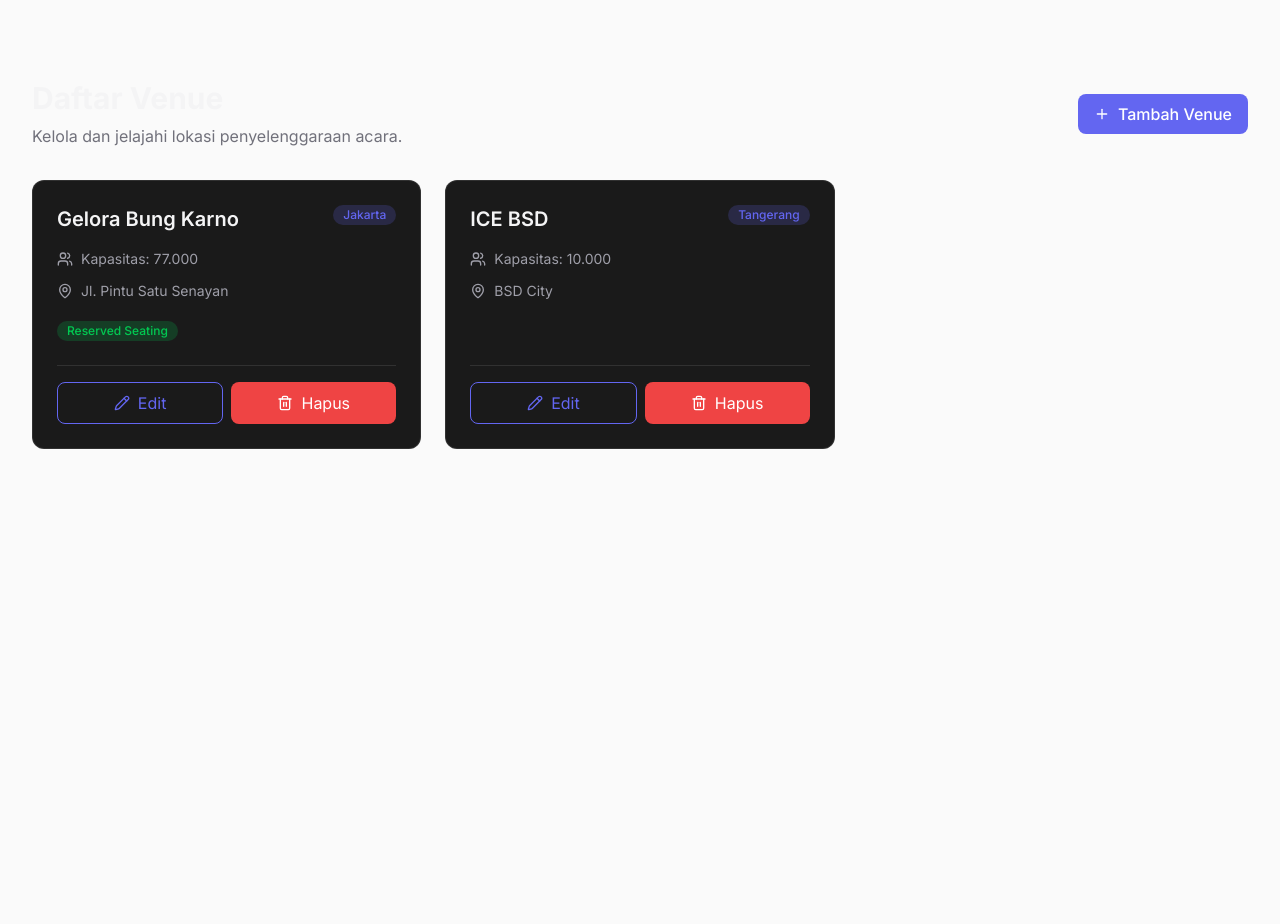
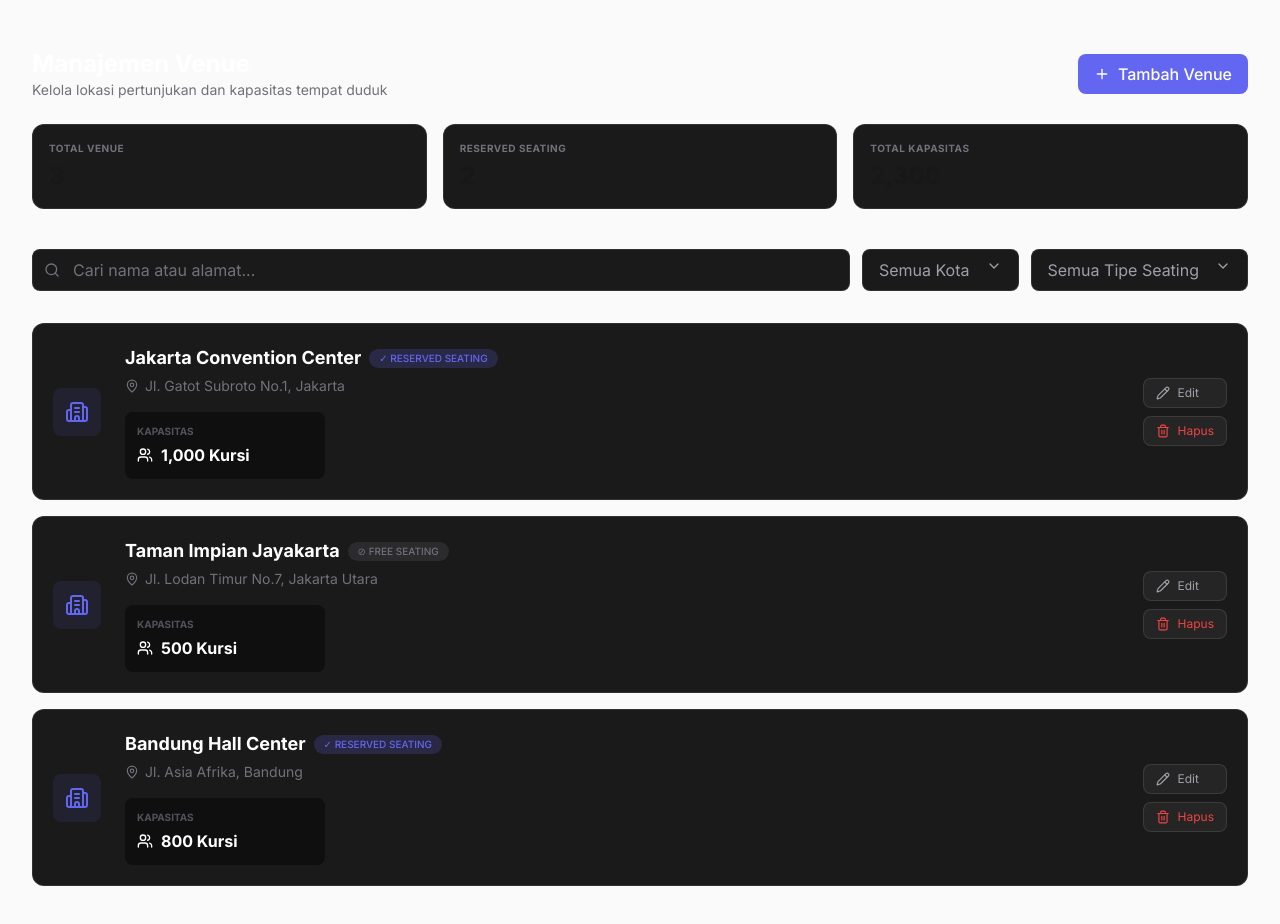
Before and after one commit to azzzfath/tiktaktuk, a Next.js app: page /venues in a window 1280 px wide. Shown: the top 924 px of the page. Before the commit the page ends 800 px from the top, so only its background shows below. Built offline with nearby package versions, Linux system fonts and the light colour scheme.

Commit message:
feat(venue): implement venue R UI

```diff
--- a/src/app/venues/page.tsx
+++ b/src/app/venues/page.tsx
@@ -4,107 +4,147 @@
 import { Card } from "@/components/ui/Card";
 import { Button } from "@/components/ui/Button";
 import { Badge } from "@/components/ui/Badge";
+import { Input } from "@/components/ui/Input";
 import { VenueFormModal } from "@/components/features/venue/VenueFormModal";
 import { VenueDeleteModal } from "@/components/features/venue/VenueDeleteModal";
 import type { Venue } from "@/types";
-import { MapPin, Users, Plus, Pencil, Trash2 } from "lucide-react";
+import {
+  MapPin,
+  Users,
+  Plus,
+  Pencil,
+  Trash2,
+  Search,
+  ChevronDown,
+  Building2
+} from "lucide-react";
 
-// Mock data sementara agar halamannya tidak kosong
 const mockVenues: Venue[] = [
   {
-    venue_id: "55555555-0000-0000-0000-000000000001",
-    venue_name: "Gelora Bung Karno",
-    capacity: 77000,
-    address: "Jl. Pintu Satu Senayan",
+    venue_id: "1",
+    venue_name: "Jakarta Convention Center",
+    capacity: 1000,
+    address: "Jl. Gatot Subroto No.1",
     city: "Jakarta",
     hasReservedSeating: true,
   },
   {
-    venue_id: "55555555-0000-0000-0000-000000000002",
-    venue_name: "ICE BSD",
-    capacity: 10000,
-    address: "BSD City",
-    city: "Tangerang",
+    venue_id: "2",
+    venue_name: "Taman Impian Jayakarta",
+    capacity: 500,
+    address: "Jl. Lodan Timur No.7",
+    city: "Jakarta Utara",
     hasReservedSeating: false,
+  },
+  {
+    venue_id: "3",
+    venue_name: "Bandung Hall Center",
+    capacity: 800,
+    address: "Jl. Asia Afrika",
+    city: "Bandung",
+    hasReservedSeating: true,
   },
 ];
 
 export default function VenueListPage() {
-  // Hardcode role untuk testing UI. Nanti diganti dengan data Auth.
-  // Coba ganti jadi "customer" untuk melihat state dimana tombol edit/delete/tambah hilang.
+  // Filter Role (Ganti ke 'customer' untuk tes sembunyikan tombol CUD)
   const userRole = "admin";
   const canManage = userRole === "admin" || userRole === "organizer";
 
-  // State untuk mengontrol Modal
   const [isFormOpen, setIsFormOpen] = useState(false);
   const [isDeleteOpen, setIsDeleteOpen] = useState(false);
   const [selectedVenue, setSelectedVenue] = useState<Venue | null>(null);
 
-  // Fungsi pembantu untuk membuka modal
-  const handleOpenCreate = () => {
-    setSelectedVenue(null);
-    setIsFormOpen(true);
-  };
-
-  const handleOpenEdit = (venue: Venue) => {
-    setSelectedVenue(venue);
-    setIsFormOpen(true);
-  };
-
-  const handleOpenDelete = (venue: Venue) => {
-    setSelectedVenue(venue);
-    setIsDeleteOpen(true);
-  };
-
   return (
-    <main className="max-w-7xl mx-auto px-4 sm:px-6 lg:px-8 py-12 md:py-20">
-      {/* Bagian Header */}
-      <div className="flex flex-col sm:flex-row justify-between items-start sm:items-center mb-8 gap-4">
-        <div>
-          <h1 className="text-3xl font-bold text-[#F4F4F5]">Daftar Venue</h1>
-          <p className="text-zinc-500 mt-2">Kelola dan jelajahi lokasi penyelenggaraan acara.</p>
+    <main className="max-w-7xl mx-auto px-4 sm:px-6 lg:px-8 py-12">
+      {/* Header & Stats Cards - Sesuai Gambar 6.1 */}
+      <div className="mb-10">
+        <div className="flex justify-between items-center mb-6">
+          <div>
+            <h1 className="text-2xl font-bold text-white">Manajemen Venue</h1>
+            <p className="text-zinc-500 text-sm">Kelola lokasi pertunjukan dan kapasitas tempat duduk</p>
+          </div>
+          {canManage && (
+            <Button onClick={() => { setSelectedVenue(null); setIsFormOpen(true); }} className="flex items-center gap-2">
+              <Plus className="w-4 h-4" /> Tambah Venue
+            </Button>
+          )}
         </div>
 
-        {/* Tombol Tambah hanya muncul kalau rolenya admin/organizer */}
-        {canManage && (
-          <Button variant="primary" className="flex items-center gap-2" onClick={handleOpenCreate}>
-            <Plus className="w-4 h-4" />
-            Tambah Venue
-          </Button>
-        )}
+        <div className="grid grid-cols-1 md:grid-cols-3 gap-4">
+          <Card className="p-4 flex flex-col gap-1">
+            <span className="text-[10px] font-bold text-zinc-500 uppercase tracking-wider">Total Venue</span>
+            <span className="text-2xl font-bold">3</span>
+          </Card>
+          <Card className="p-4 flex flex-col gap-1">
+            <span className="text-[10px] font-bold text-zinc-500 uppercase tracking-wider">Reserved Seating</span>
+            <span className="text-2xl font-bold">2</span>
+          </Card>
+          <Card className="p-4 flex flex-col gap-1">
+            <span className="text-[10px] font-bold text-zinc-500 uppercase tracking-wider">Total Kapasitas</span>
+            <span className="text-2xl font-bold">2,300</span>
+          </Card>
+        </div>
       </div>
 
-      {/* Grid Card Venue */}
-      <div className="grid grid-cols-1 md:grid-cols-2 lg:grid-cols-3 gap-6">
+      {/* Filter & Search Bar - Sesuai Gambar 6.1 */}
+      <div className="flex flex-col md:flex-row gap-3 mb-8">
+        <div className="relative flex-1">
+          <Search className="absolute left-3 top-1/2 -translate-y-1/2 w-4 h-4 text-zinc-500" />
+          <Input className="pl-10" placeholder="Cari nama atau alamat..." />
+        </div>
+        <Button variant="ghost" className="border border-white/10 bg-[#1A1A1A] text-zinc-400 flex justify-between gap-4 min-w-[140px]">
+          Semua Kota <ChevronDown className="w-4 h-4" />
+        </Button>
+        <Button variant="ghost" className="border border-white/10 bg-[#1A1A1A] text-zinc-400 flex justify-between gap-4 min-w-[160px]">
+          Semua Tipe Seating <ChevronDown className="w-4 h-4" />
+        </Button>
+      </div>
+
+      {/* Venue List Items - Layout Horizontal sesuai Gambar 6.1 */}
+      <div className="space-y-4">
         {mockVenues.map((venue) => (
-          <Card key={venue.venue_id} className="flex flex-col h-full">
-            <div className="flex justify-between items-start mb-4">
-              <h2 className="text-xl font-semibold text-[#F4F4F5] line-clamp-1">{venue.venue_name}</h2>
-              <Badge variant="primary" className="shrink-0">{venue.city}</Badge>
+          <Card key={venue.venue_id} className="p-5 flex flex-col md:flex-row md:items-center gap-6">
+            <div className="w-12 h-12 rounded-lg bg-[#6366F1]/10 flex items-center justify-center shrink-0">
+              <Building2 className="w-6 h-6 text-[#6366F1]" />
             </div>
 
-            <div className="space-y-3 mb-6 flex-1">
-              <div className="flex items-center gap-2 text-zinc-400">
-                <Users className="w-4 h-4 shrink-0" />
-                <span className="text-sm">Kapasitas: {venue.capacity.toLocaleString('id-ID')}</span>
+            <div className="flex-1">
+              <div className="flex flex-wrap items-center gap-2 mb-1">
+                <h3 className="font-bold text-white text-lg">{venue.venue_name}</h3>
+                <Badge variant={venue.hasReservedSeating ? "primary" : "muted"} className="text-[10px] uppercase">
+                  {venue.hasReservedSeating ? "✓ Reserved Seating" : "⊘ Free Seating"}
+                </Badge>
               </div>
-              <div className="flex items-start gap-2 text-zinc-400">
-                <MapPin className="w-4 h-4 shrink-0 mt-0.5" />
-                <span className="text-sm line-clamp-2">{venue.address}</span>
+              <div className="flex items-center gap-1.5 text-zinc-500 text-sm mb-4">
+                <MapPin className="w-3.5 h-3.5" />
+                <span>{venue.address}, {venue.city}</span>
               </div>
-              {venue.hasReservedSeating && (
-                <Badge variant="success" className="mt-2">Reserved Seating</Badge>
-              )}
+
+              <div className="bg-[#0F0F0F] rounded-lg p-3 inline-block min-w-[200px]">
+                <span className="text-[10px] font-bold text-zinc-600 uppercase block mb-1">Kapasitas</span>
+                <div className="flex items-center gap-2 text-white font-bold">
+                  <Users className="w-4 h-4" /> {venue.capacity.toLocaleString()} Kursi
+                </div>
+              </div>
             </div>
 
-            {/* Tombol Aksi di dalam Card */}
+            {/* Tombol Aksi - Hanya untuk Admin/Organizer */}
             {canManage && (
-              <div className="flex gap-2 pt-4 border-t border-white/10 mt-auto">
-                <Button variant="secondary" className="w-full flex justify-center items-center gap-2" onClick={() => handleOpenEdit(venue)}>
-                  <Pencil className="w-4 h-4" /> Edit
+              <div className="flex flex-row md:flex-col gap-2">
+                <Button
+                  variant="ghost"
+                  onClick={() => { setSelectedVenue(venue); setIsFormOpen(true); }}
+                  className="bg-white/5 border border-white/10 text-xs px-3 py-1.5 h-auto flex gap-2 items-center"
+                >
+                  <Pencil className="w-3.5 h-3.5" /> Edit
                 </Button>
-                <Button variant="danger" className="w-full flex justify-center items-center gap-2" onClick={() => handleOpenDelete(venue)}>
-                  <Trash2 className="w-4 h-4" /> Hapus
+                <Button
+                  variant="ghost"
+                  onClick={() => { setSelectedVenue(venue); setIsDeleteOpen(true); }}
+                  className="bg-white/5 border border-white/10 text-[#EF4444] text-xs px-3 py-1.5 h-auto flex gap-2 items-center hover:bg-[#EF4444]/10"
+                >
+                  <Trash2 className="w-3.5 h-3.5" /> Hapus
                 </Button>
               </div>
             )}
@@ -112,20 +152,8 @@
         ))}
       </div>
 
-      {/* Komponen Modal yang disembunyikan (akan muncul saat state isOpen = true) */}
-      <VenueFormModal
-        isOpen={isFormOpen}
-        onClose={() => setIsFormOpen(false)}
-        initialData={selectedVenue}
-      />
-      <VenueDeleteModal
-        isOpen={isDeleteOpen}
-        onClose={() => setIsDeleteOpen(false)}
-        onConfirm={() => {
-          console.log("Hapus venue:", selectedVenue?.venue_id);
-          setIsDeleteOpen(false); // Tutup modal setelah konfirmasi
-        }}
-      />
+      <VenueFormModal isOpen={isFormOpen} onClose={() => setIsFormOpen(false)} initialData={selectedVenue} />
+      <VenueDeleteModal isOpen={isDeleteOpen} onClose={() => setIsDeleteOpen(false)} onConfirm={() => setIsDeleteOpen(false)} />
     </main>
   );
 }
```
